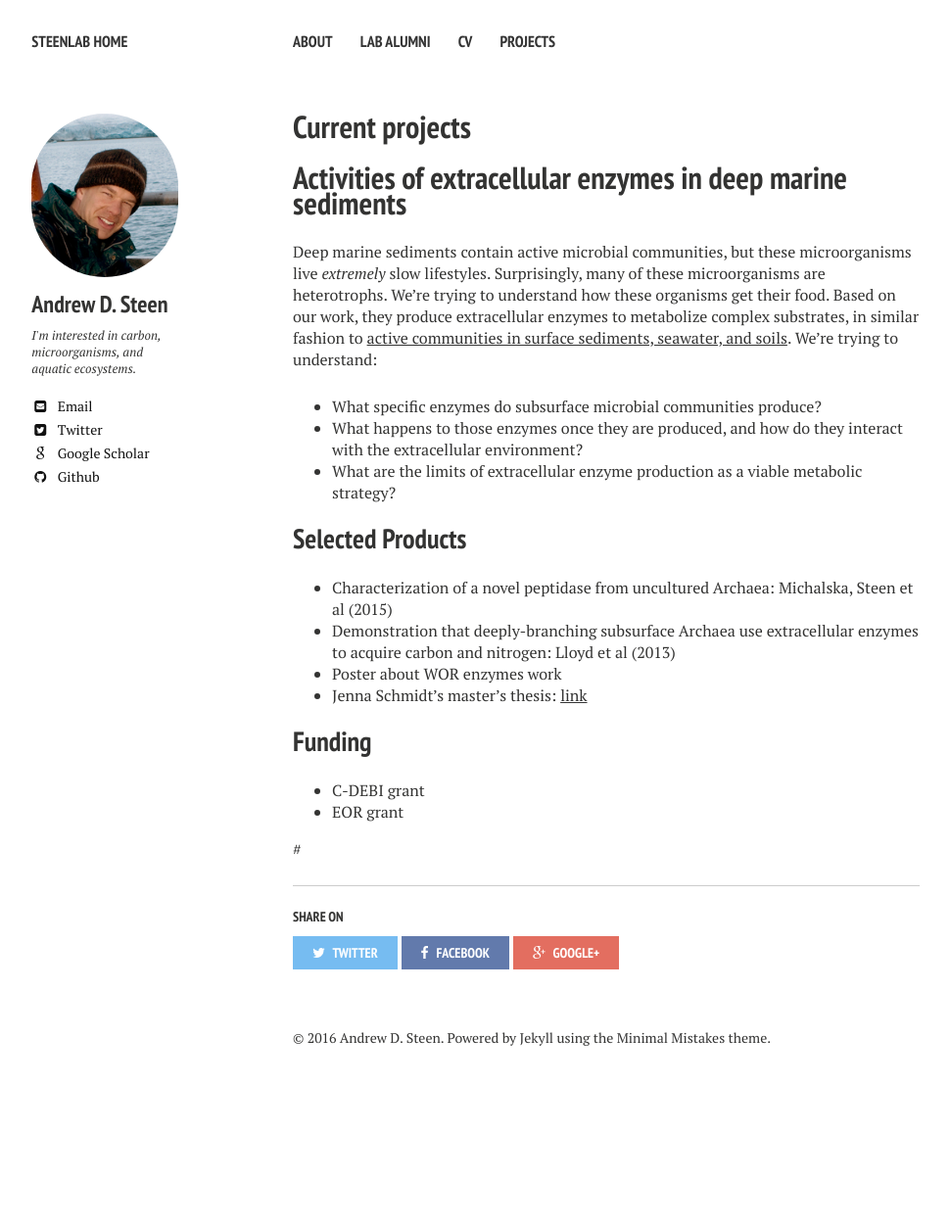
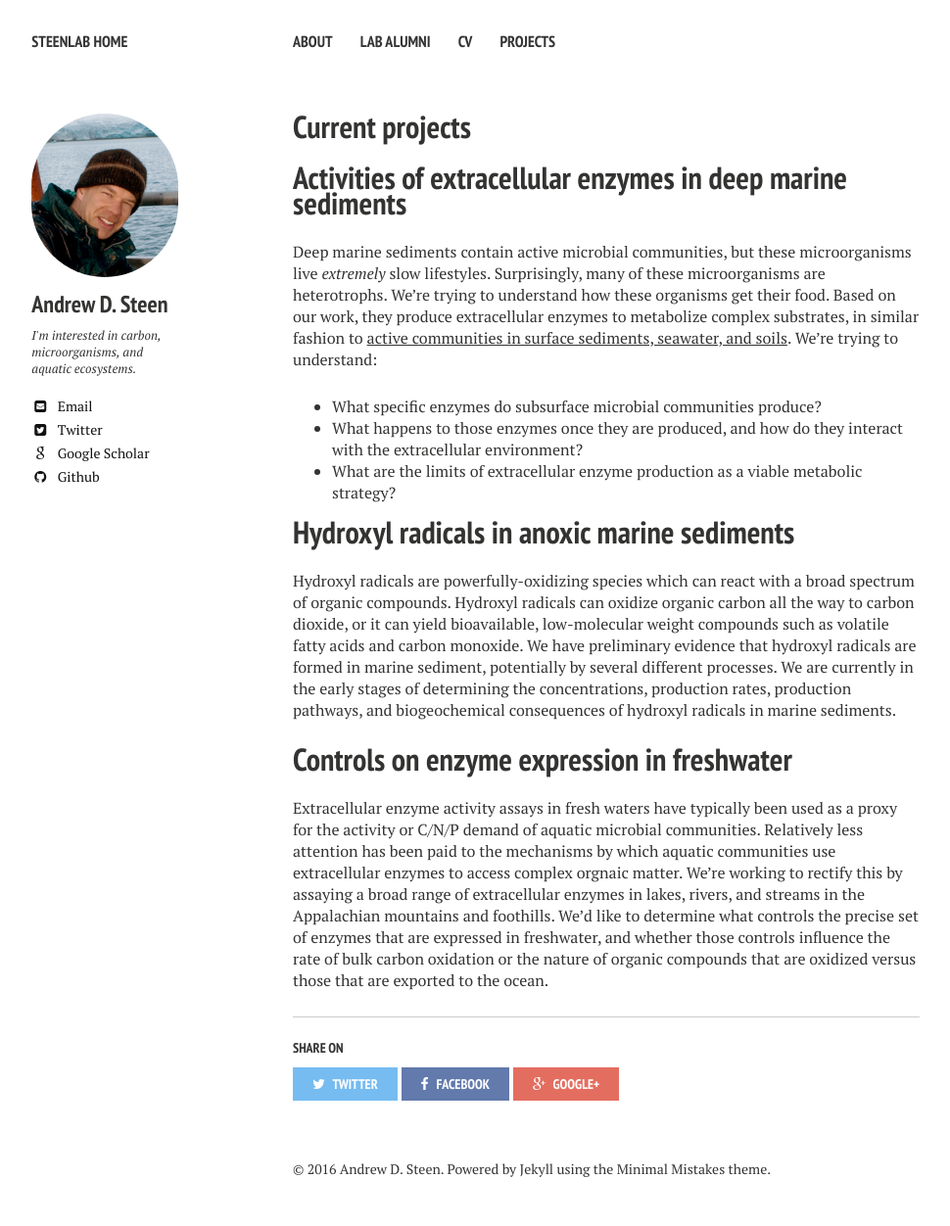
Before and after one commit to adsteen/adsteen.github.io, a Jekyll site: the page built from _pages/projects.md, in a window 1280 px wide. Shown: the whole page at 98% size, without its empty margins (21-991 px from the left). Built offline with Jekyll 4.4.1, drawn with Linux system fonts in a browser that asks for light colours; nearby versions of some CDN libraries; before the commit the page ends 1118 px from its top, so only the background shows below that.

```diff
--- a/_pages/projects.md
+++ b/_pages/projects.md
@@ -14,18 +14,10 @@ Deep marine sediments contain active microbial communities, but these microorgan
 * What happens to those enzymes once they are produced, and how do they interact with the extracellular environment?
 * What are the limits of extracellular enzyme production as a viable metabolic strategy?
 
-## Selected Products
+# Hydroxyl radicals in anoxic marine sediments
 
-* Characterization of a novel peptidase from uncultured Archaea: Michalska, Steen et al (2015)
-* Demonstration that deeply-branching subsurface Archaea use extracellular enzymes to acquire carbon and nitrogen: Lloyd et al (2013)
-* Poster about WOR enzymes work
-* Jenna Schmidt's master's thesis: [link](../products/Schmidt_thesis_2016_final.pdf)
+Hydroxyl radicals are powerfully-oxidizing species which can react with a broad spectrum of organic compounds. Hydroxyl radicals can oxidize organic carbon all the way to carbon dioxide, or it can yield bioavailable, low-molecular weight compounds such as volatile fatty acids and carbon monoxide. We have preliminary evidence that hydroxyl radicals are formed in marine sediment, potentially by several different processes. We are currently in the early stages of determining the concentrations, production rates, production pathways, and biogeochemical consequences of hydroxyl radicals in marine sediments.
 
+# Controls on enzyme expression in freshwater
 
-## Funding
-
-* C-DEBI grant
-* EOR grant
-
-
-#
+Extracellular enzyme activity assays in fresh waters have typically been used as a proxy for the activity or C/N/P demand of aquatic microbial communities. Relatively less attention has been paid to the mechanisms by which aquatic communities use extracellular enzymes to access complex orgnaic matter. We're working to rectify this by assaying a broad range of extracellular enzymes in lakes, rivers, and streams in the Appalachian mountains and foothills. We'd like to determine what controls the precise set of enzymes that are expressed in freshwater, and whether those controls influence the rate of bulk carbon oxidation or the nature of organic compounds that are oxidized versus those that are exported to the ocean.
```
Also changed, not shown: _pages/alumni.md (+5 -2 lines), _pages/alums.md (+4 -5 lines).
